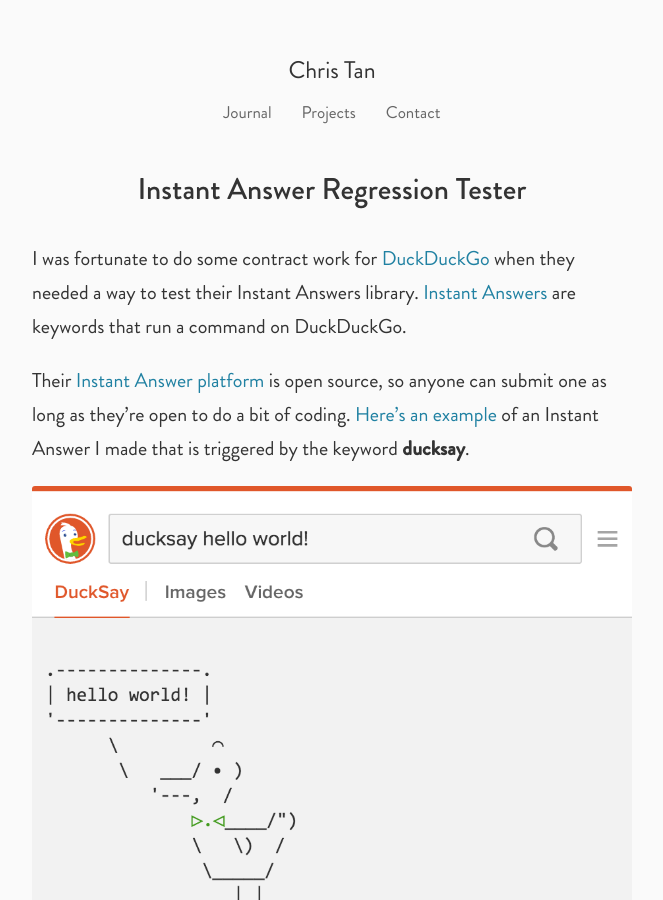
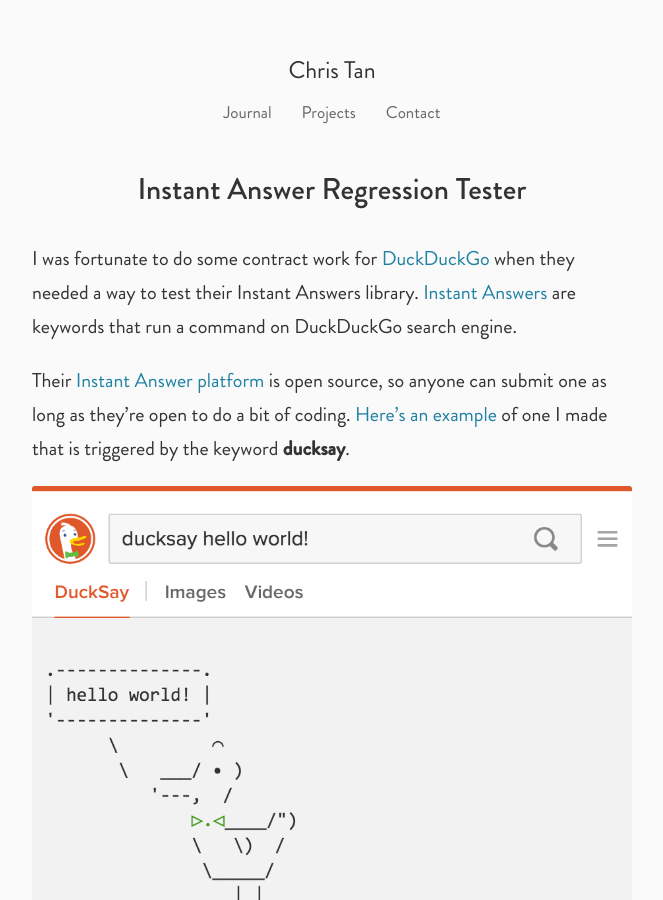
Before and after one commit to csytan/csytan.github.io, a Jekyll site: the page built from projects/duckduckgo.md, in a window 1280 px wide and 900 px high. Shown: the whole window, without its empty margins (308-971 px from the left). Built offline with Jekyll 4.4.1, drawn with Linux system fonts in a browser that asks for light colours.

Commit message:
I a word

```diff
--- a/projects/duckduckgo.md
+++ b/projects/duckduckgo.md
@@ -5,9 +5,9 @@
 
 # Instant Answer Regression Tester
 
-I was fortunate to do some contract work for [DuckDuckGo](https://duckduckgo.com/) when they needed a way to test their  Instant Answers library. [Instant Answers](https://duck.co/help/features/instant-answers-and-other-features) are keywords that run a command on DuckDuckGo.
+I was fortunate to do some contract work for [DuckDuckGo](https://duckduckgo.com/) when they needed a way to test their  Instant Answers library. [Instant Answers](https://duck.co/help/features/instant-answers-and-other-features) are keywords that run a command on DuckDuckGo search engine.
 
-Their [Instant Answer platform](http://duckduckhack.com/) is open source, so anyone can submit one as long as they're open to do a bit of coding. [Here's an example](https://duckduckgo.com/?q=ducksay+hello+world!&ia=ducksay) of an Instant Answer I made that is triggered by the keyword **ducksay**.
+Their [Instant Answer platform](http://duckduckhack.com/) is open source, so anyone can submit one as long as they're open to do a bit of coding. [Here's an example](https://duckduckgo.com/?q=ducksay+hello+world!&ia=ducksay) of one I made that is triggered by the keyword **ducksay**.
 
 ![ducksay](/images/projects_ddg3.png)
 
```
